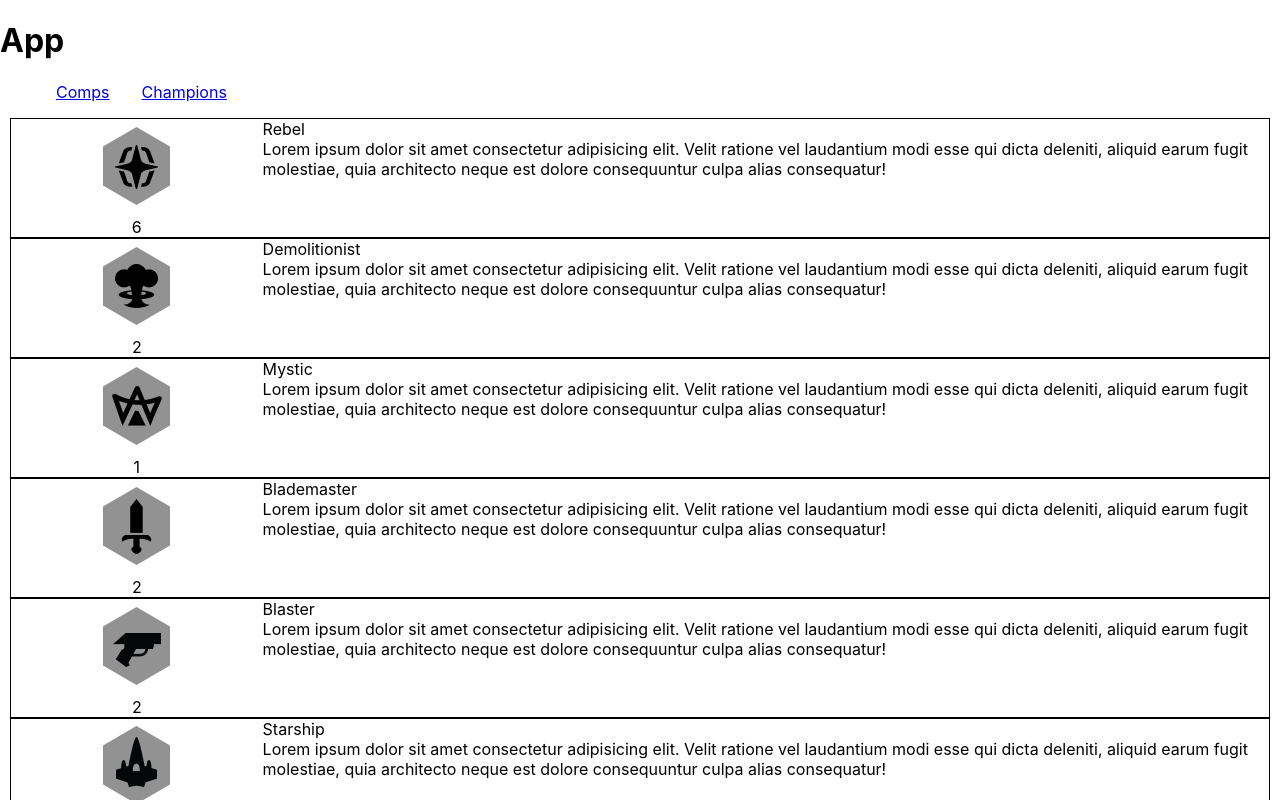
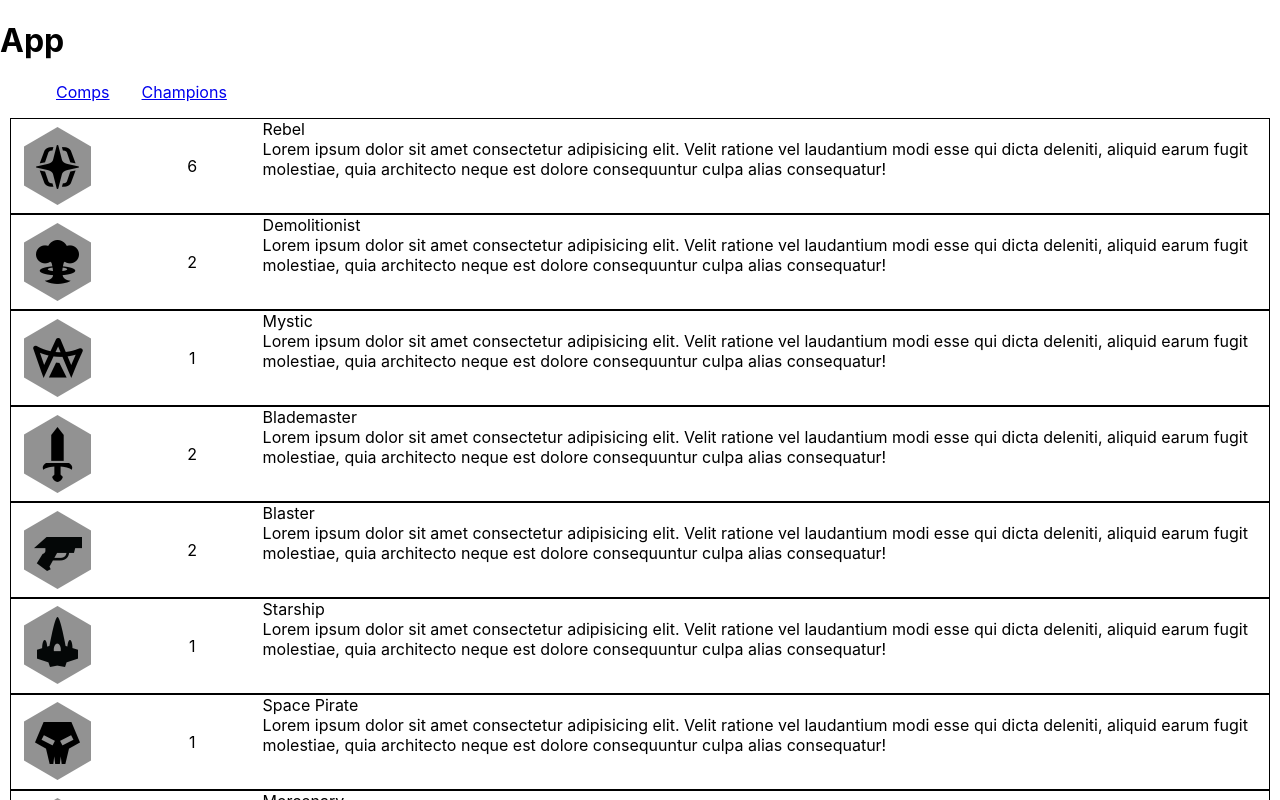
Before and after one commit to schubam/react-js-ts-project-monorepo, a React (Create React App) app in the folder tft-comps/: page /comps/1 in a window 1280 px wide. Shown: the top 800 px of the page. Built offline with nearby package versions, Linux system fonts and the light colour scheme.

Commit message:
styling ok

```diff
--- a/tft-comps/src/components/CompDetail/TraitsSummary.module.css
+++ b/tft-comps/src/components/CompDetail/TraitsSummary.module.css
@@ -12,10 +12,21 @@
 }
 
 .icon {
+  /* border: 1px solid red; */
   text-align: center;
+  display: grid;
+  grid-template-columns: 1fr 1fr;
+  margin-right: 10px;
+  grid-auto-rows: min-content;
+  align-items: center;
+}
+
+.icon span {
+  /* border: 1px solid green; */
 }
 
 .icon img {
+  /* border: 1px solid blue; */
   width: 94px;
   height: 94px;
 }
--- a/tft-comps/src/components/CompDetail/TraitsSummary.tsx
+++ b/tft-comps/src/components/CompDetail/TraitsSummary.tsx
@@ -19,7 +19,7 @@ const TraitsSummary = ({ formation }: Props) => {
               src={`/images/traits/${o.trait.replace(/\s/g, "")}.png`}
               alt={`${o.trait.replace(/\s/g, "")}`}
             />
-            <div>{o.count}</div>
+            <span>{o.count}</span>
           </div>
           <div className={styles.description}>
             {o.trait}
```
